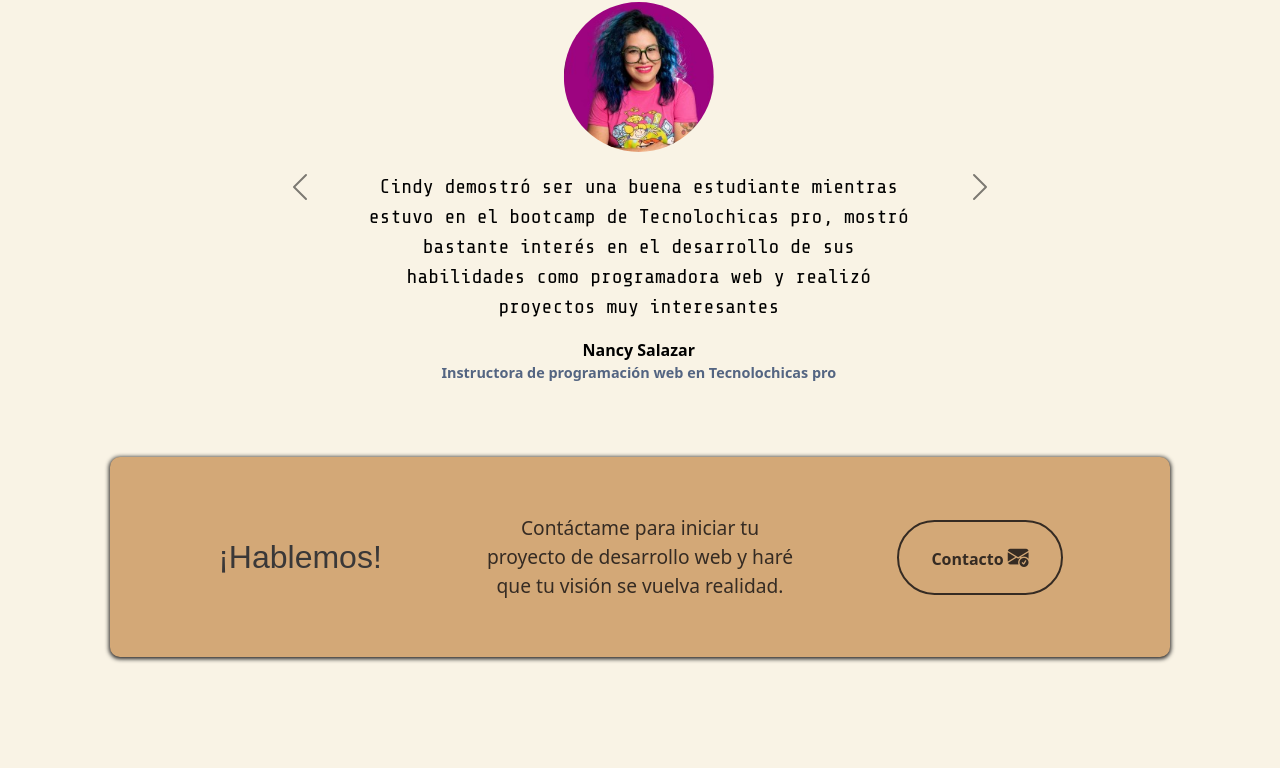
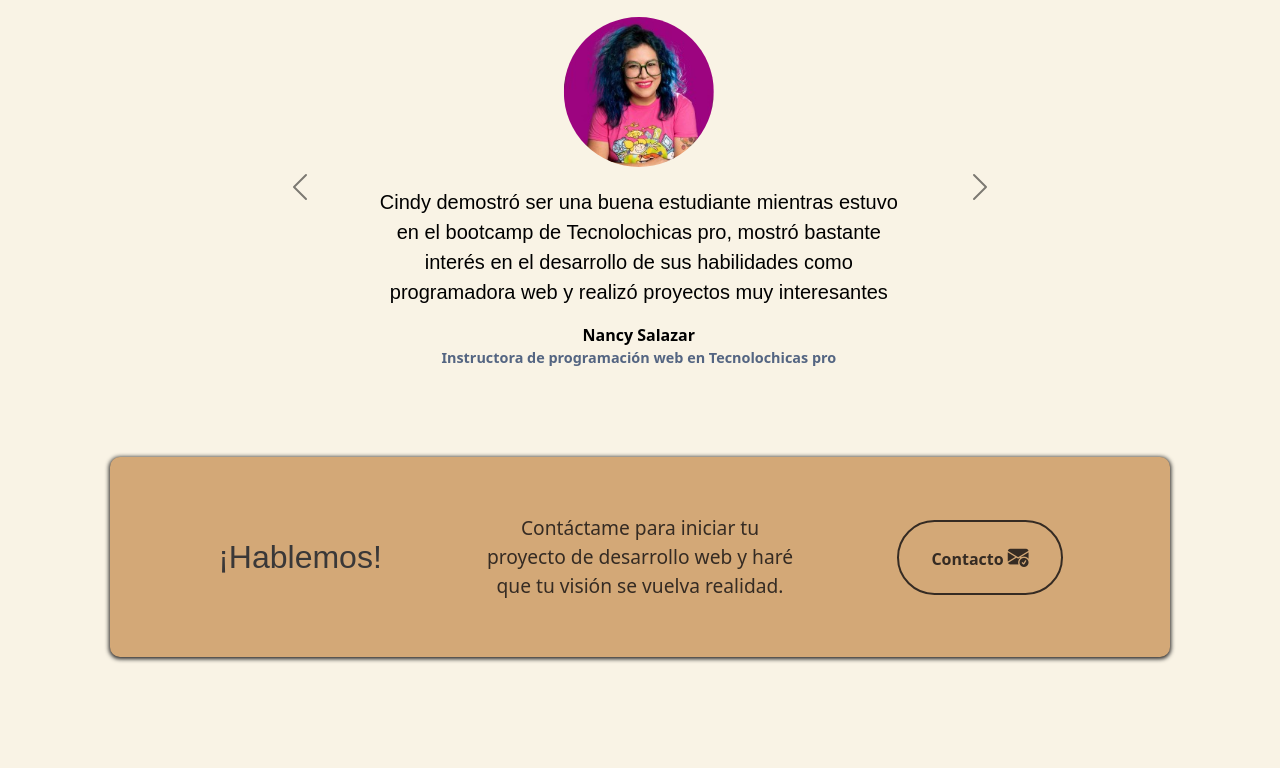
Before and after one commit to CindyRaquel/CindyRaquel.github.io, a plain HTML site: page index.html in a window 1280 px wide. Shown: the part 3170-3938 px from the top of the page. Drawn offline with nearby package versions, Linux system fonts and the light colour scheme; a web font is replaced by a local one.

Commit message:
Update style.css

```diff
--- a/style.css
+++ b/style.css
@@ -252,7 +252,7 @@ h1 {
   max-width: 70%;
   font-size: 20px;
   text-align: center;
-  font-family: 'Share Tech Mono', monospace;
+  font-family: 'Arial', monospace;
 }
 
 .testimonio-info {
```
